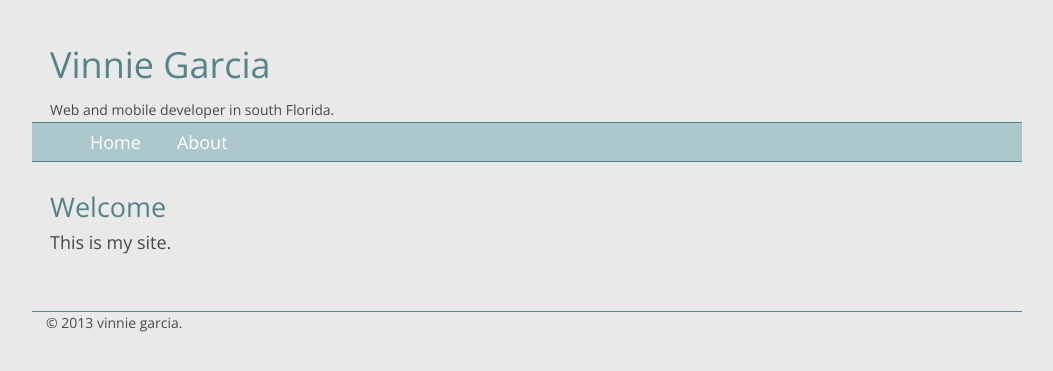
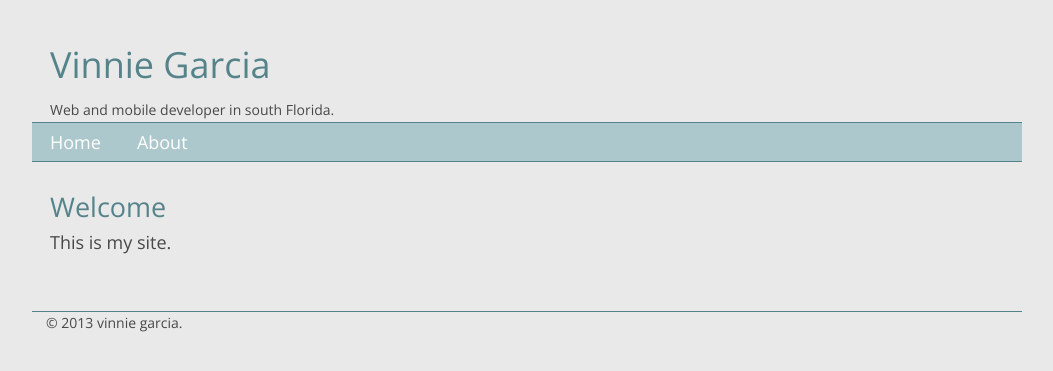
Before and after one commit to vinniegarcia/vinniegarcia.github.com, a Jekyll site: the page built from index.md, in a window 1280 px wide. Shown: the top 371 px of the page, without its empty margins (113-1166 px from the left). Built offline with Jekyll 4.4.1, drawn with Linux system fonts in a browser that asks for light colours; Markdown is read by kramdown in place of the engine named in the settings.

Commit message:
more mobile accommodations

```diff
--- a/css/main.css
+++ b/css/main.css
@@ -78,6 +78,8 @@ nav a {
 }
 
 nav ul {
+  padding: 0;
+  margin: 0;
   font-weight: 400;
   list-style: none;
 }
@@ -120,9 +122,13 @@ p {
 
 @media all and (max-width: 720px) {
   header {
+    padding: 0;
     margin-top: 0;
   }
   #main {
     padding: 0;
   }
+  footer {
+    padding: 0;
+  }
 }
--- a/less/main.less
+++ b/less/main.less
@@ -112,6 +112,7 @@ nav {
 		}
 		font-weight: @boldWeight;
 		list-style: none;
+		margin: 0; padding: 0;
 	}
 }
 #main {
@@ -133,8 +134,12 @@ p {
 @media all and (max-width: 720px) {
 	header {
 		margin-top: 0;
+		padding: 0;
 	}
 	#main {
 		padding: 0;
 	}
+	footer {
+		padding: 0;
+	}
 }
```
